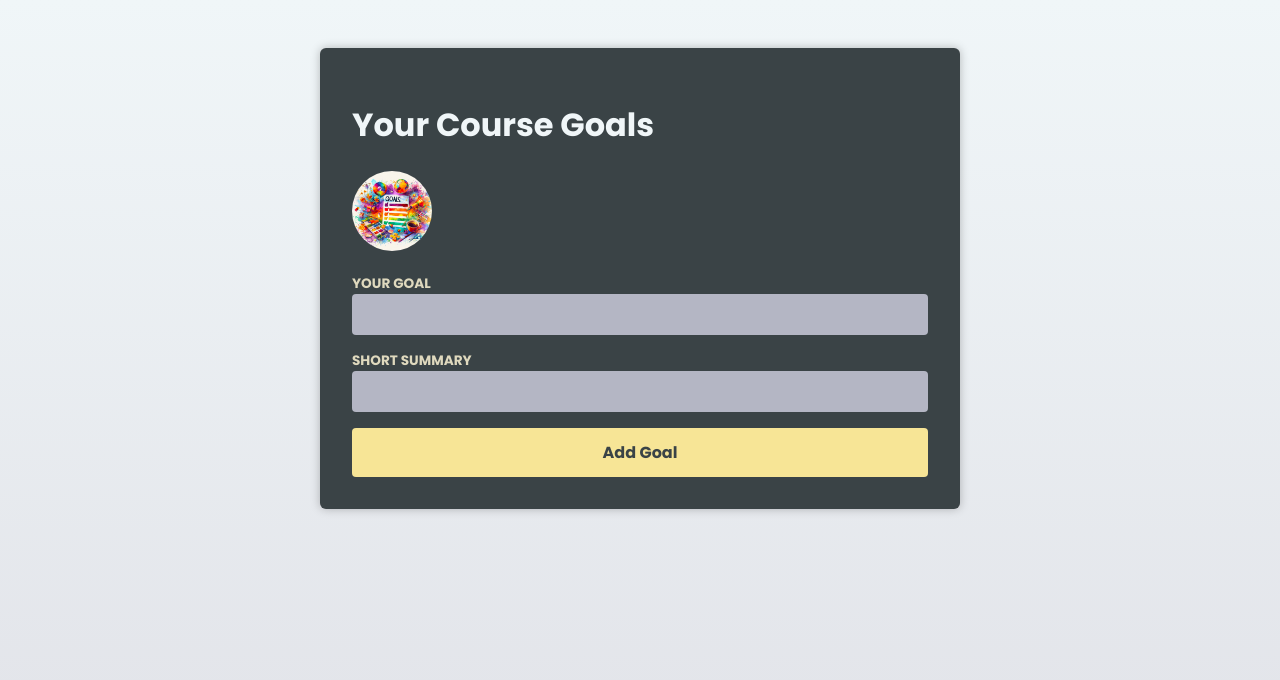
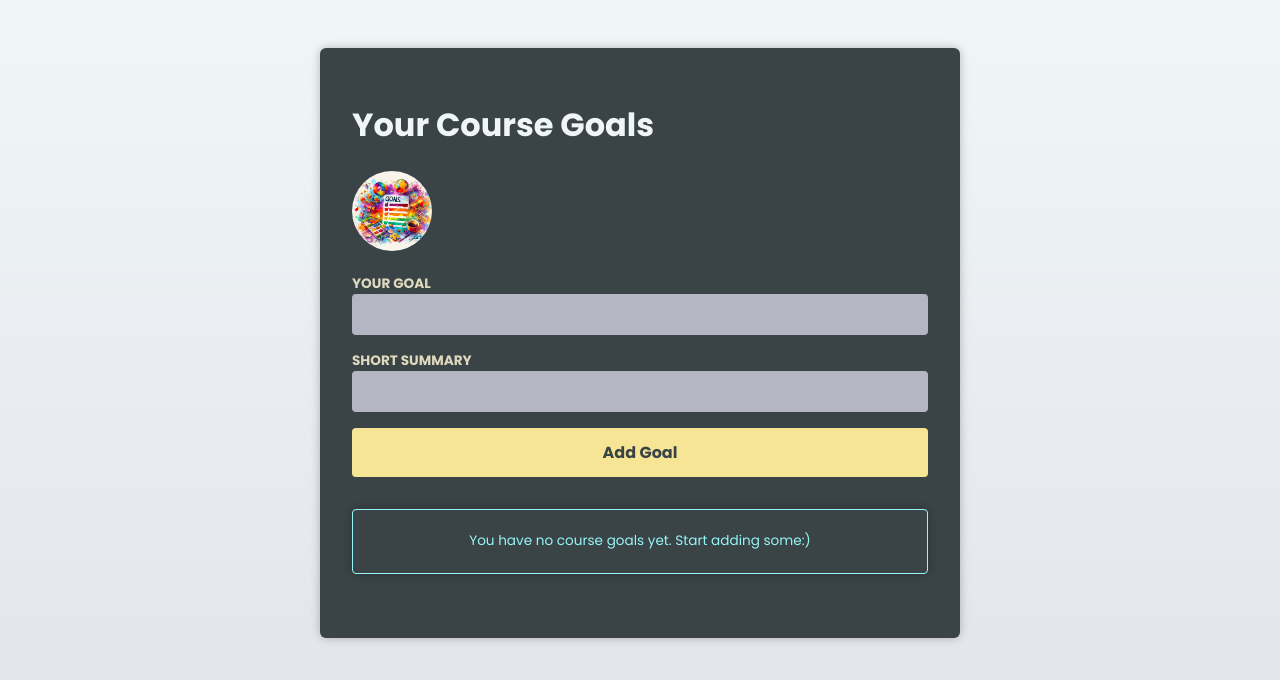
Before and after one commit to YuejiaoShi/demos_for_react-typescript-course-resources, a React (Vite) app in the folder 01. goals-app/: page / in a window 1280 px wide. Shown: the top 680 px of the page. Built offline with nearby package versions, Linux system fonts and the light colour scheme; the HTML template or start-up script is replaced by a standard one.

Commit message:
use InfoBox in CourseGoalList to conditional render mode hint when no goals

```diff
--- a/01. goals-app/src/components/CourseGoalList.tsx
+++ b/01. goals-app/src/components/CourseGoalList.tsx
@@ -1,6 +1,7 @@
 import React from "react";
 import CourseGoal from "./CourseGoal.tsx";
 import { type CourseGoal as CourseGoalProps } from "../App.tsx";
+import InfoBox from "./Infobox.tsx";
 
 interface CourseGoalListProps {
   goals: CourseGoalProps[];
@@ -11,6 +12,13 @@ const CourseGoalList: React.FC<CourseGoalListProps> = ({
   goals,
   onDeleteGoal,
 }: CourseGoalListProps) => {
+  if (goals.length === 0) {
+    return (
+      <InfoBox mode="hint">
+        You have no course goals yet. Start adding some:)
+      </InfoBox>
+    );
+  }
   return (
     <ul>
       {goals.map((goal) => (
--- a/01. goals-app/src/components/Infobox.tsx
+++ b/01. goals-app/src/components/Infobox.tsx
@@ -15,7 +15,7 @@ const InfoBox: React.FC<InfoBoxProps> = ({ mode, children }) => {
 
   return (
     <aside className="infobox infobox-warning warning--medium">
-      <h2>{warning}</h2>
+      <h2>Warning</h2>
       <p>{children}</p>
     </aside>
   );
```
